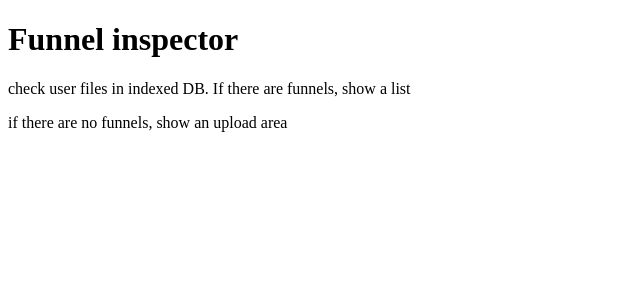
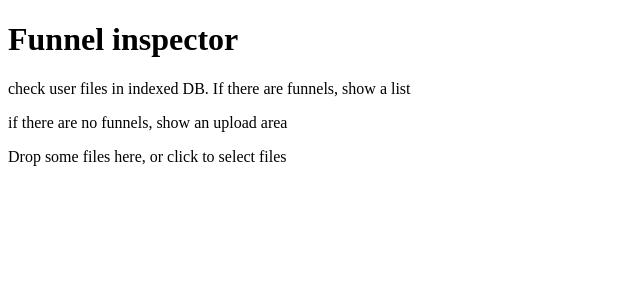
Before and after one commit to androide-osorio/funnel-sandbox, a Next.js app: page / in a window 1280 px wide. Shown: the top 300 px of the page, without its empty margins (0-640 px from the left). Built offline with nearby package versions, Linux system fonts and the light colour scheme.

Commit message:
create store and upload files

```diff
--- /dev/null
+++ b/app/components/FileLoader.tsx
@@ -0,0 +1,32 @@
+import React, { useCallback } from "react";
+import { useDropzone } from "react-dropzone";
+
+type Props = {
+	onFileUpload: (files: File[]) => void;
+	accept?: string;
+};
+
+function FileLoader({ onFileUpload, accept }: Props) {
+	const onDrop = useCallback(
+		(acceptedFiles: File[]) => {
+			console.log(acceptedFiles);
+			onFileUpload(acceptedFiles);
+		},
+		[onFileUpload]
+	);
+
+	const { getRootProps, getInputProps, isDragActive } = useDropzone({ onDrop });
+
+	return (
+		<div {...getRootProps()}>
+			<input {...getInputProps({ accept })} />
+			{isDragActive ? (
+				<p>Drop the files here ...</p>
+			) : (
+				<p>Drop some files here, or click to select files</p>
+			)}
+		</div>
+	);
+}
+
+export default FileLoader;
--- a/app/page.tsx
+++ b/app/page.tsx
@@ -1,11 +1,42 @@
-import Image from 'next/image'
+"use client";
+
+import { useEffect } from "react";
+import { v4 as uuidv4 } from "uuid";
+import { useFunnelStore } from "@/app/store";
+import FileLoader from "@/app/components/FileLoader";
+
+import { Funnel } from "./store/types";
 
 export default function Home() {
+  const store = useFunnelStore();
+
+  const handleFileUpload = (files: File[]) => {
+    files.forEach((file) => {
+      const reader = new FileReader();
+      reader.onload = (event) => {
+        const content = event.target?.result as string;
+        try {
+          const funnel = JSON.parse(content) as Funnel;
+          const id = uuidv4();
+          store.addFunnel({ ...funnel, id });
+        } catch (error) {
+          console.error(error);
+        }
+      };
+      reader.readAsText(file);
+    });
+  };
+
+  useEffect(() => {
+    console.log("Funnels in storage:", store.funnels);
+  }, [store]);
+
   return (
     <main className="flex min-h-screen flex-col items-center justify-between p-24">
       <h1>Funnel inspector</h1>
       <p>check user files in indexed DB. If there are funnels, show a list</p>
       <p>if there are no funnels, show an upload area</p>
+      <FileLoader onFileUpload={handleFileUpload} accept="application/json" />
     </main>
-  )
+  );
 }
--- /dev/null
+++ b/app/store/index.ts
@@ -0,0 +1,37 @@
+import { create } from "zustand";
+import { persist, PersistOptions } from "zustand/middleware";
+
+import { FunnelWithId } from "./types";
+
+type Data = {
+  funnels: FunnelWithId[];
+};
+
+type Actions = {
+  addFunnel: (funnel: FunnelWithId) => void;
+  removeFunnel: (funnelId: string) => void;
+};
+
+type State = Data & Actions;
+
+const persistOptions: PersistOptions<State> = {
+	name: "funnel-sandbox",
+	getStorage: () => localStorage,
+};
+
+export const useFunnelStore = create<State>()(
+  persist<State>(
+    (set) => ({
+      funnels: [],
+      addFunnel: (funnel: FunnelWithId) =>
+        set((state: State) => ({ funnels: [...state.funnels, funnel] })),
+      removeFunnel: (funnelId: string) =>
+        set((state: State) => ({
+          funnels: state.funnels.filter((funnel) => funnel.id !== funnelId),
+        })),
+    }),
+    persistOptions
+  )
+);
+
+export default useFunnelStore;
--- /dev/null
+++ b/app/store/types.ts
@@ -0,0 +1,54 @@
+export type BlockTypes = "text" | "image" | "list" | "button";
+export type Alignments = "left" | "center" | "right";
+
+export type GenericBlock = {
+  id: string;
+  type: BlockTypes;
+}
+
+export type TextBlock = GenericBlock & {
+	type: "text";
+	text: string;
+	color?: string;
+	align?: Alignments;
+}
+
+export type ButtonBlock = GenericBlock & {
+	type: "button";
+	text: string;
+	color?: string;
+	bgColor?: string;
+}
+
+export type ImageBlock = GenericBlock & {
+	type: "image";
+	src: string;
+}
+
+export type ListBlock = GenericBlock & {
+	type: "list";
+	items: ListItem[];
+}
+
+export type Block = TextBlock | ButtonBlock | ImageBlock | ListBlock;
+
+export type ListItem = {
+  title: string;
+  description?: string;
+  src?: string;
+}
+
+export type Page = {
+  id: string;
+  blocks: Block[];
+}
+
+export type Funnel = {
+  name: string;
+  bgColor?: string;
+  pages: Page[];
+}
+
+export type FunnelWithId = Funnel & {
+	id: string;
+}
--- a/package.json
+++ b/package.json
@@ -17,7 +17,8 @@
     "react-dom": "^18",
     "react-dropzone": "^14.2.3",
     "react-syntax-highlighter": "^15.5.0",
-    "uuid": "^9.0.1"
+    "uuid": "^9.0.1",
+    "zustand": "^4.4.4"
   },
   "devDependencies": {
     "@types/cookie": "^0.5.3",
```
Also changed, not shown: 1 other file (tests, documents, lock files or other folders).
